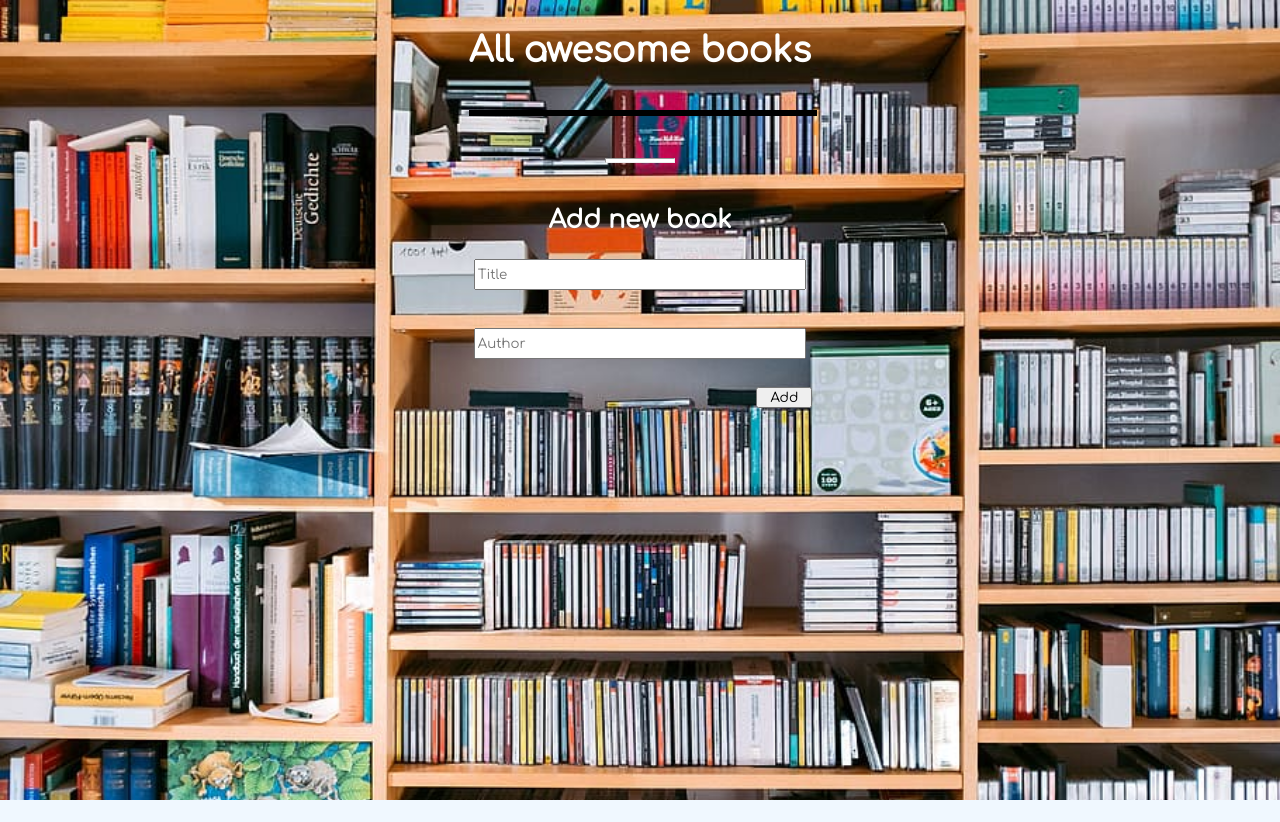
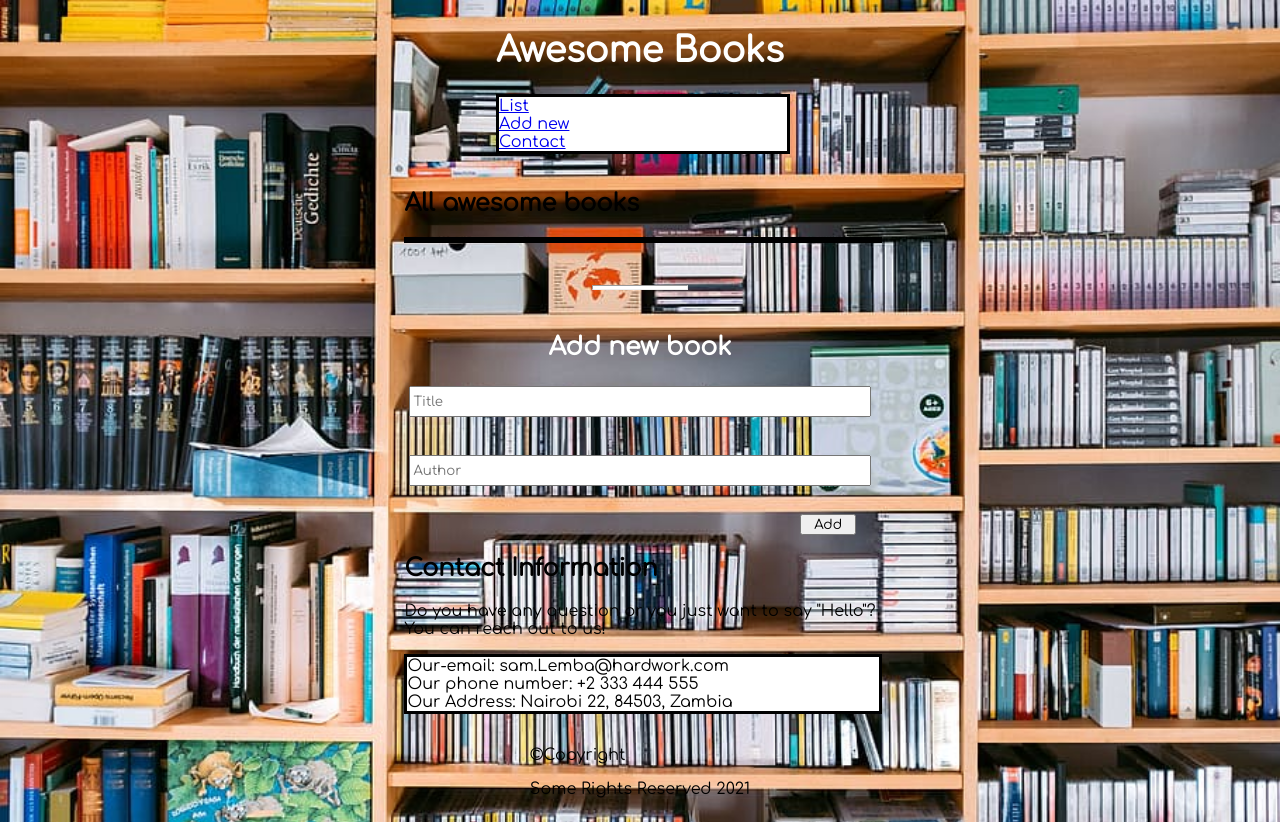
Before and after one commit to KayLemba/Awesome-books, a website: page index.html in a window 1280 px wide. Before the commit the page ends 800 px from the top, so only its background shows below. Drawn offline with Linux system fonts and the light colour scheme.

Commit message:
Update index.html file

```diff
--- a/index.html
+++ b/index.html
@@ -5,13 +5,28 @@
     <meta http-equiv="X-UA-Compatible" content="IE=edge">
     <meta name="viewport" content="width=device-width, initial-scale=1.0">
     <title>Awesome books</title>
+    <script src="https://cdn.jsdelivr.net/npm/luxon@2.1.1/build/global/luxon.min.js"></script>
     <link rel="stylesheet" href="styles.css">
 </head>
 <body>
+    <header>
+        <h1 class="heading">Awesome Books</h1>
+        <nav>
+            <ul class="nav-list">
+                <li ><a class="link bookListing" href="#">List</a></li>
+                <li ><a class="link addNew" href="#">Add new</a></li>
+                <li ><a class="link contactInfo" href="#">Contact</a></li>
+            </ul>
+        </nav>
+    </header>
+    <div class="time-div"></div>
  <main>
-    <div class="awesome">
-    <h1>All awesome books</h1>
+<div class="awesome">
+<section class="displayed-books" id="displayed-books">
+    <h2 class="heading">All awesome books</h2>
         <ul id="book-list"></ul><br>
+</section>
+<section class="books-adding">
     <hr class="line">
     <form class="form1" id="book-form">
     <div class="form-input">
@@ -25,8 +40,25 @@
     </div><br>
     <button type="submit" class="add">Add</button>
     </form>
+</section>
 </div>
+<section class="contact-me" id="contact-me">
+    <h2 class="heading">Contact Information</h2>
+    <p>Do you have any question or you just want to say "Hello"? <br> You can reach out to us! </p>
+    <ul>
+    <li>Our-email: sam.Lemba@hardwork.com</li>
+    <li>Our phone number: +2 333 444 555 </li>
+    <li>Our Address: Nairobi 22, 84503, Zambia</li></ul>
+</section>
+</main>
+<footer>
+    <p class="copyright">
+        &copy;Copyright
+    </p>
+    <p class="rights">Some Rights Reserved 2021</p>
+</footer>
 <script src="main.js"></script>
-</main>
+<script src="pages.js"></script>
+<script src="luxon.js"></script>
 </body>
 </html>
```
